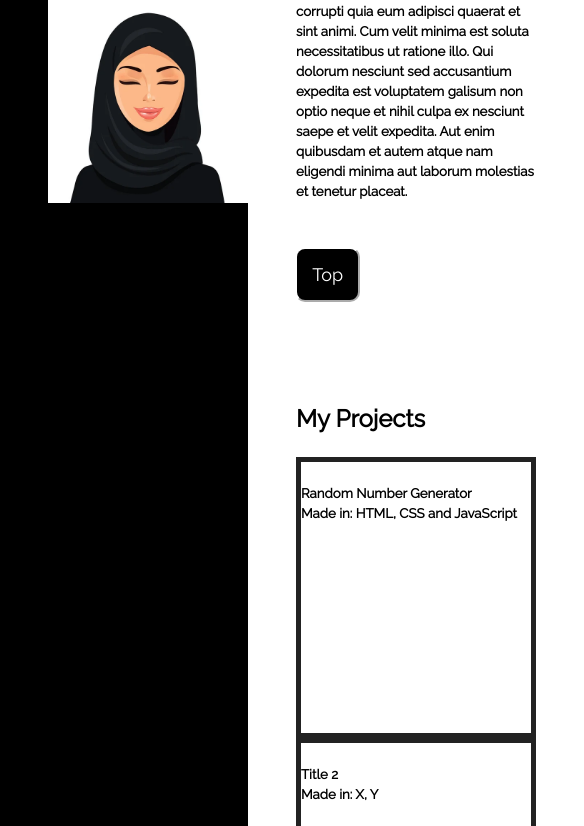
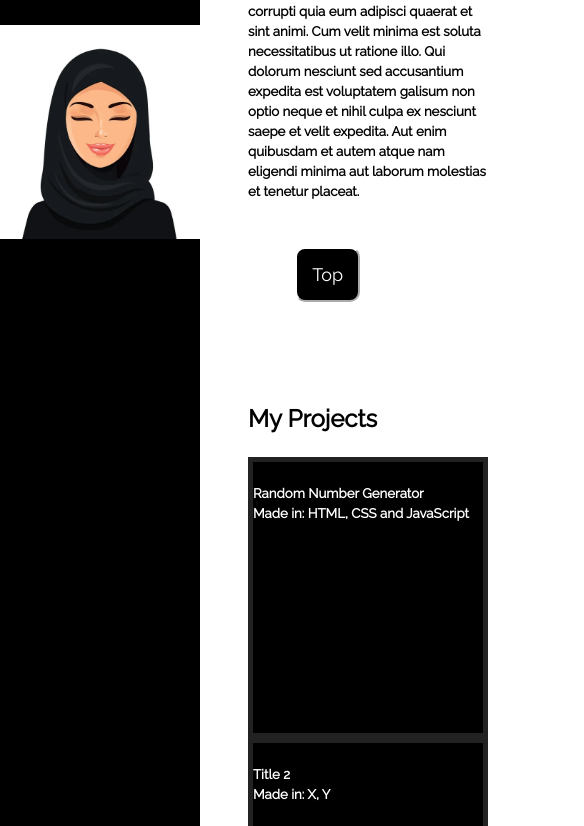
Before and after one commit to Aaliya313/Professional_Portfolio, a plain HTML site: page index.html in a window 390 px wide. Shown: the part 522-1348 px from the top of the page, 584 px wide, since content can reach past the window. Drawn offline with Linux system fonts and the light colour scheme.

Commit message:
added media queries, more styles to css and now only need to do images and links to deployed application.

```diff
--- a/index.html
+++ b/index.html
@@ -67,7 +67,7 @@
         </div>
 
         <div class="bigBox">
-          <div class="mainblocks">
+          <div class="mainblocks" id="block1">
             <h5>Random Number Generator<br>
               Made in: HTML, CSS and JavaScript</h5>
           </div>
--- a/style.css
+++ b/style.css
@@ -28,7 +28,10 @@ body {
 }
 
 .navbarDiv img {
-  margin-left: 3em;
+  display: block;
+  margin-left: auto;
+  margin-right: auto;
+  width: 50%;
   width: 200px;
   height: auto;
 }
@@ -71,8 +74,6 @@ body {
   padding: 3em;
 }
 
-
-
 .bigBox, .otherBoxes {
   display:flex;
   flex-flow:row wrap;
@@ -81,6 +82,8 @@ body {
 .mainblocks {
   min-height: 33.33vh;
   border: 5px solid #222;
+  background-color: black;
+  color: white;
   flex-grow: 1;
   flex-shrink: 0;
 }
@@ -93,36 +96,12 @@ body {
   flex-basis: 33%;
 }
 
-@media screen and (max-width: 800px) {
+@media screen and (max-width: 768px) {
 
   .otherBoxes .mainblocks{
   flex-basis: 100%;
   }
 }
-
-/*#projects {
-  display: flex;
-  flex-flow: row wrap;
-  gap: 10px;
-}
-
-.mainblocks {
-  min-height: 250px;
-  flex: 1 0 50%;
-  background-color: #222;
-  border: 4px solid black;
-  color: white;
-}
-
-#block1 {
-  flex: 2 0 50%;
-
-}*/
-
-
-
-
-
 
 
 
@@ -165,19 +144,3 @@ body {
   flex: 1 0 auto;
   text-align: center;
 }
-
-
-/* MEDIA QUERIES
-
-@media screen and (max-width: 1000px) {
-  .container {
-    flex-direction: column;
-  }
-}
-
-@media screen and (max-width: 700px) {
-  .container {
-    flex-direction: column;
-  }
-}
-*/
```
